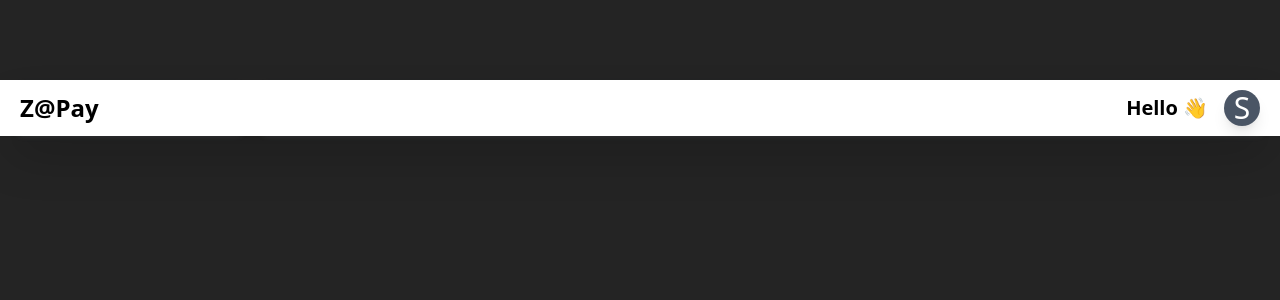
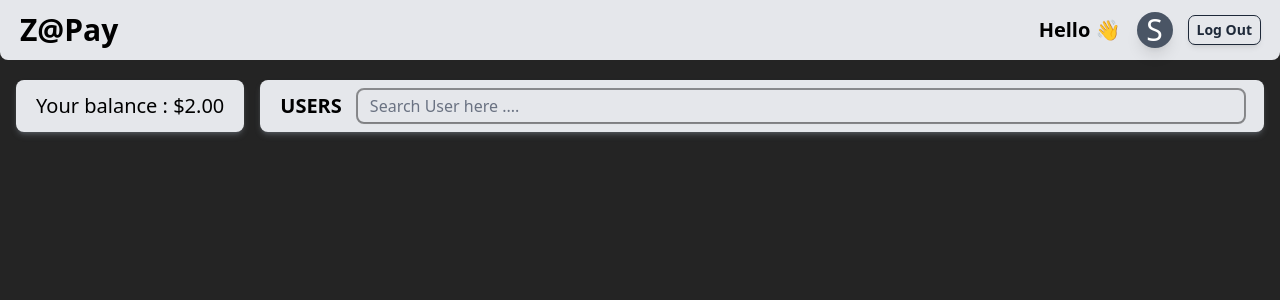
Before and after one commit to tushar0i/simple-payment-app, a React (Vite) app in the folder frontEnd/: page /dashboard in a window 1280 px wide. Shown: the top 300 px of the page. Built offline with nearby package versions, Linux system fonts and the light colour scheme.

Commit message:
Adding logout button in top bar component

```diff
--- a/frontEnd/components/TopBar.jsx
+++ b/frontEnd/components/TopBar.jsx
@@ -1,7 +1,8 @@
-export function TopBar({ firstName }){
+
+export function TopBar({ firstName, onClick }) {
     return (<>
-    <div className="flex fixed justify-between items-center  w-full bg-white shadow-2xl" >
-        <div className= "font-black text-black text-2xl py-3 px-5 " >
+        <div className="flex fixed top-0 z-50 justify-between items-center  w-full bg-gray-200  rounded-b-lg " >
+            <div className="font-black text-black text-3xl py-3 px-5 " >
                 Z@Pay
             </div>
             <div className="flex px-5 gap-4 items-center ">
@@ -11,6 +12,9 @@ export function TopBar({ firstName }){
                 <div className="h-9 w-9 rounded-full bg-gray-600 text-white font-semiboldf text-center text-3xl shadow-lg">
                     {firstName[0].toUpperCase()}
                 </div>
+                <div>
+                    <button type="button" className="text-gray-800 text-sm font-semibold rounded-md text-center   w-fit shadow-md  transition delay-50 duration-150 ease-in-out hover:scale-102  cursor-pointer px-2 py-1 outline-1" onClick={onClick}>Log Out</button>
+                </div>
             </div>
         </div>
 
```
Lines whose indentation alone changed are shown as unchanged.
